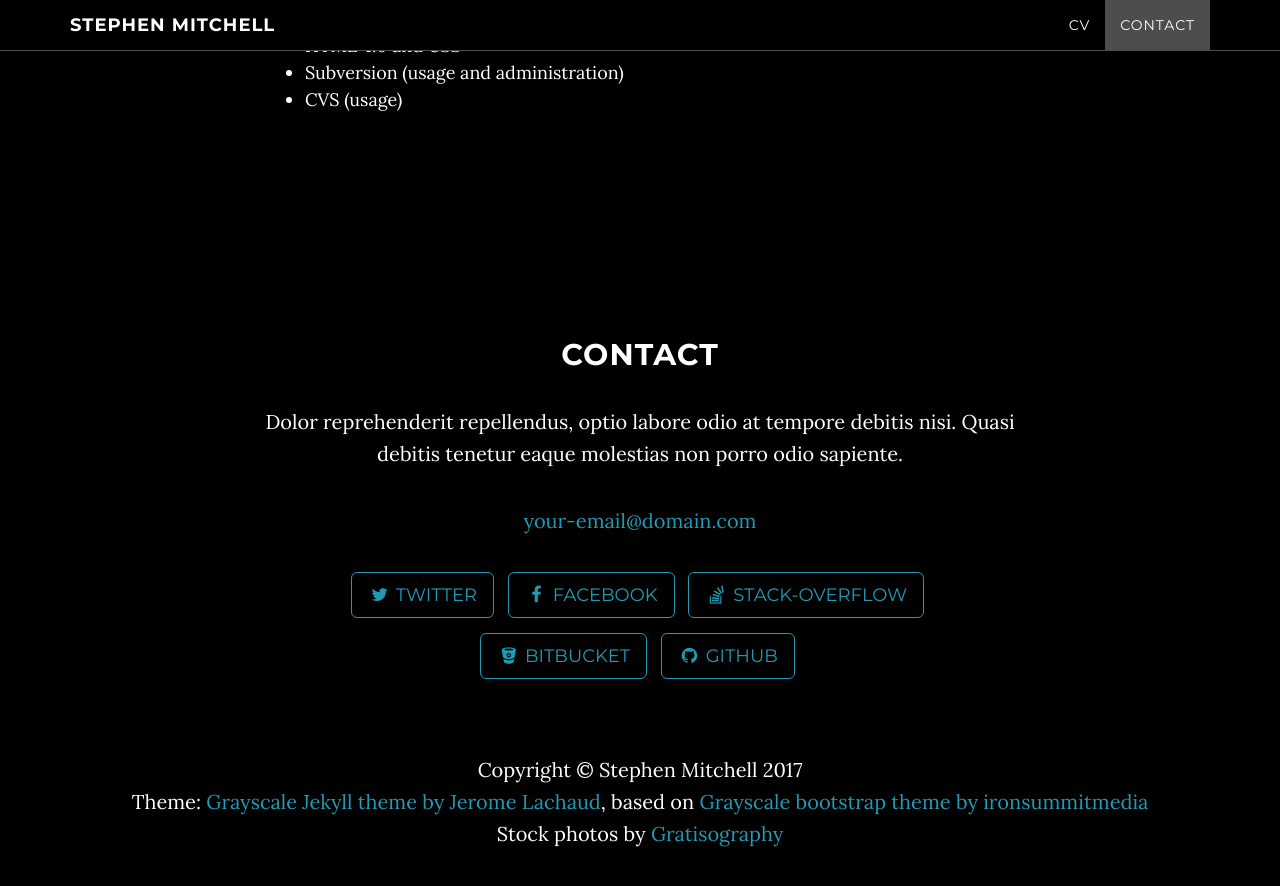
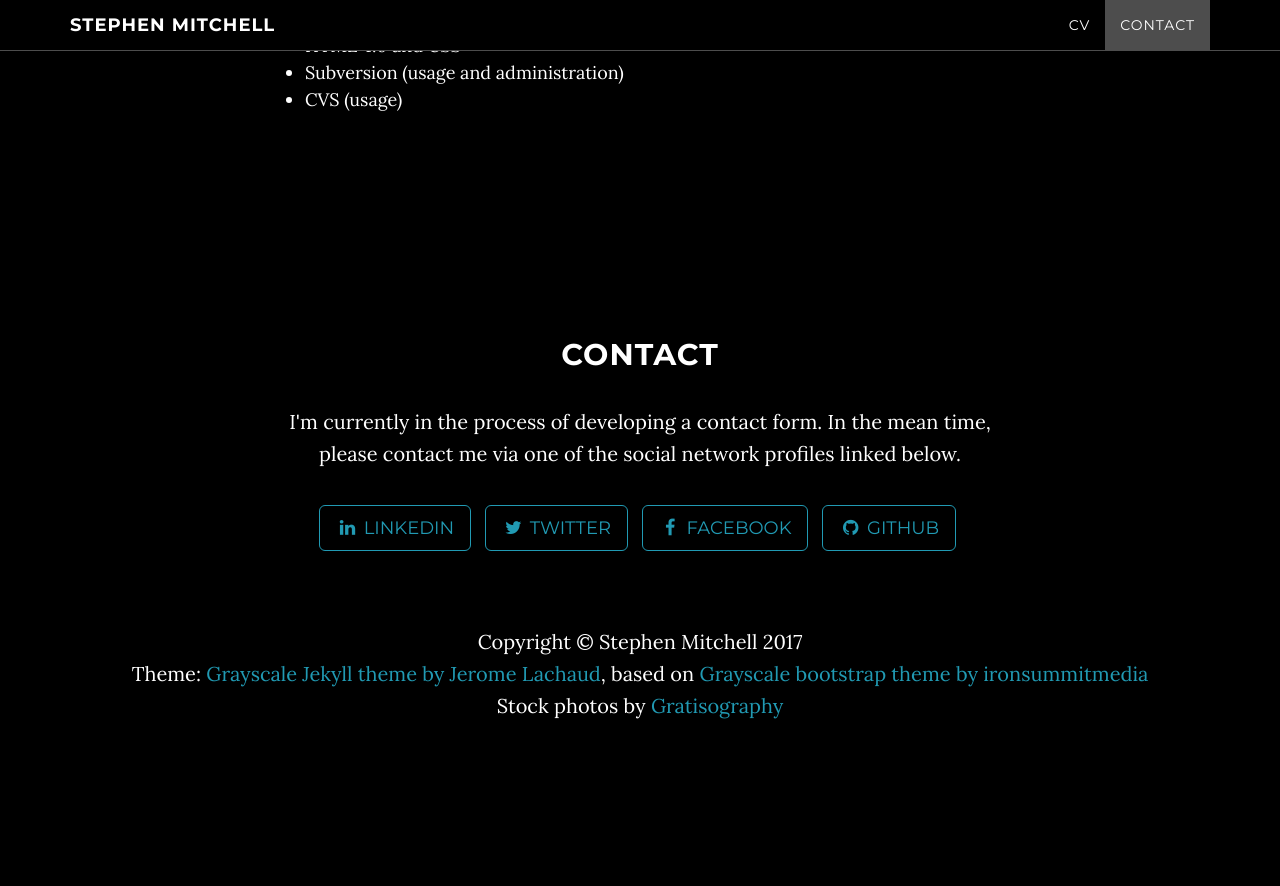
Before and after one commit to stephen-mitchell/stephen-mitchell.github.io, a Jekyll site: the page built from index.html, in a window 1280 px wide and 900 px high, scrolled down 4201 px. Shown: the top 886 px of the window. Built offline with Jekyll 4.4.1, drawn with Linux system fonts in a browser that asks for light colours; after the commit the page ends 4973 px from its top, so only the background shows below that.

Commit message:
Updated Contact page
Corrected link to CV section in header

```diff
--- a/_config.yml
+++ b/_config.yml
@@ -17,16 +17,14 @@ footer: Stephen Mitchell
 
 # Social networks usernames (many more available: google-plus, flickr, dribbble, pinterest, instagram, tumblr, linkedin, etc.)
 social:
+  - title: linkedin
+    url: https://uk.linkedin.com/in/stephenamitchell
   - title: twitter
-    url: https://twitter.com/SBootstrap
+    url: https://twitter.com/stephenmitchell
   - title: facebook
-    url:
-  - title: stack-overflow
-    url: http://stackoverflow.com/questions/tagged/jekyll
-  - title: bitbucket
-    url: http://bitbucket.org/jekyll
+    url: https://www.facebook.com/stephen.mitchell
   - title: github
-    url: https://github.com/IronSummitMedia/startbootstrap
+    url: https://github.com/stephen-mitchell
 
 # Build settings
 markdown: kramdown
--- a/_includes/contact.html
+++ b/_includes/contact.html
@@ -3,9 +3,7 @@
         <div class="row">
             <div class="col-lg-8 col-lg-offset-2">
                 <h2>Contact</h2>
-                <p>Dolor reprehenderit repellendus, optio labore odio at tempore debitis nisi. Quasi debitis tenetur eaque molestias non porro odio sapiente.</p>
-                <p><a href="mailto:{{ site.email }}">{{ site.email }}</a>
-                </p>
+                <p>I'm currently in the process of developing a contact form. In the mean time, please contact me via one of the social network profiles linked below.</p>
                 <ul class="list-inline banner-social-buttons">
                     {% for network in site.social %}
                     <li>
--- a/_includes/header.html
+++ b/_includes/header.html
@@ -6,7 +6,7 @@
                     <div class="col-md-8 col-md-offset-2">
                         <h1 class="brand-heading">{{ site.title }}</h1>
                         <p class="intro-text">{{ site.description }}<br>
-                        <a href="#about" class="btn btn-circle page-scroll">
+                        <a href="#cv" class="btn btn-circle page-scroll">
                             <i class="fa fa-angle-double-down animated"></i>
                         </a>
                     </div>
```
